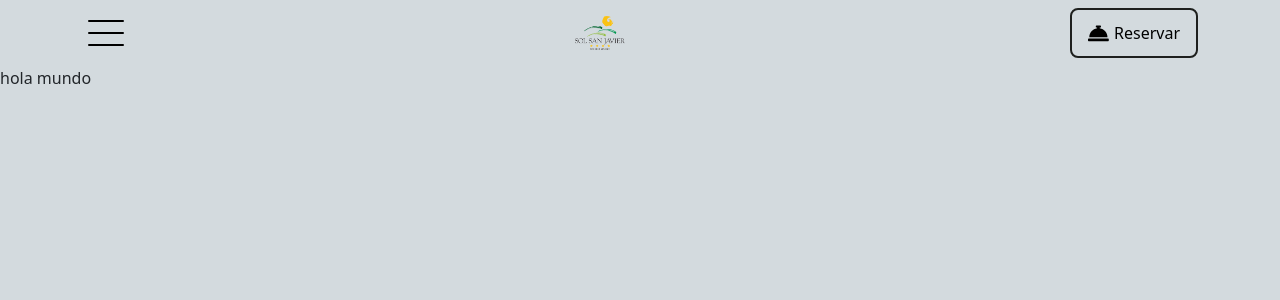
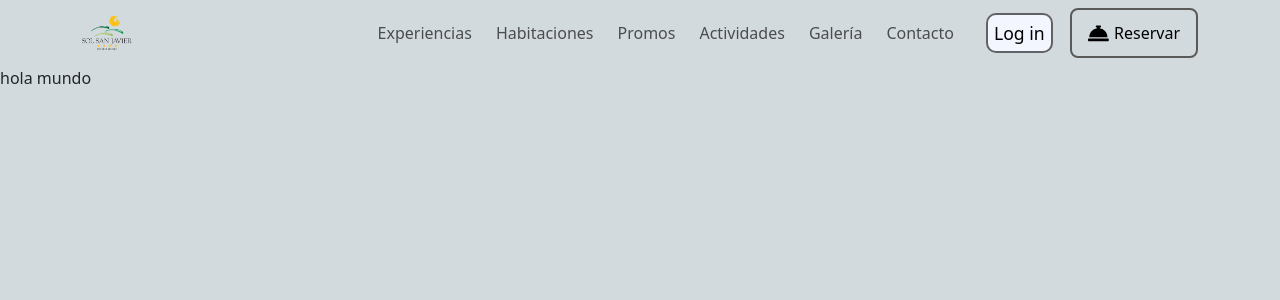
Before and after one commit to leorecalde/proyectoHotelSolDeSanJavierFront, a React (Vite) app: page / in a window 1280 px wide. Shown: the top 300 px of the page. Built offline with nearby package versions, Linux system fonts and the light colour scheme.

Commit message:
💫 [FEAT] navbar adaptado para versiones desktop

```diff
--- a/src/components/BtnLogin/BtnLogin.jsx
+++ b/src/components/BtnLogin/BtnLogin.jsx
@@ -2,7 +2,9 @@ import style from "./BtnLogin.module.css";
 const BtnLogin = () => {
   return (
     <>
-      <button className={`mt-2 ${style.btn_login} `}>Log in</button>
+      <button className={`mt-2 ms-lg-3 mt-lg-0 ${style.btn_login} `}>
+        Log in
+      </button>
     </>
   );
 };
--- a/src/components/BtnLogin/BtnLogin.module.css
+++ b/src/components/BtnLogin/BtnLogin.module.css
@@ -1,7 +1,13 @@
 
 .btn_login{
-    background-color: #f0f8ff;
-    border: 1px solid #000;
+    background-color: var(--color-light-secondary);
+    border: 2px solid rgba(0, 0, 0, 0.6);
     border-radius: 10px;
     font-size: 1.1rem;
+    transition: all .3s ease;
+
+    &:hover{
+        background-color: rgba(244, 246, 255, .5);
+        transition: all .3s ease;
+    }
 }
--- a/src/components/BtnReservation/BtnReservation.module.css
+++ b/src/components/BtnReservation/BtnReservation.module.css
@@ -1,8 +1,15 @@
 
 .btnReservationContainer{
-    border: 2px solid var(--color-primary-dark);
+    border: 2px solid rgba(60, 61, 55, 0.8);
     border-radius: 8px;
     padding: 10px;
+    transition: all .3s ease;
+    cursor: pointer;
+
+    &:hover{
+        background-color: rgba(244, 246, 255, .2);
+        transition: all .3s ease;
+    }
 }
 .btnReservation{
     display: flex;
--- a/src/components/common/Navbar/NavbarComponent.jsx
+++ b/src/components/common/Navbar/NavbarComponent.jsx
@@ -2,15 +2,37 @@ import Container from "react-bootstrap/Container";
 import style from "./NavbarComponent.module.css";
 import BtnReservation from "../../BtnReservation/BtnReservation";
 import logo from "../../../assets/logo.png";
-import { useState } from "react";
+import { useEffect, useState } from "react";
 import BtnLogin from "../../BtnLogin/BtnLogin";
 
 const NavbarComponent = () => {
   const [menuIsActive, setMenuIsActive] = useState(false);
+  const [widthWindowState, setWidthWindowState] = useState(window.innerWidth);
+  const [currentLink, setCurrentLink] = useState(
+    sessionStorage.getItem("currentLink") || "home"
+  );
 
+  const handleResizeWindow = () => {
+    let newWidth = window.innerWidth;
+    setWidthWindowState(newWidth);
+  };
+  const handleLink = (currentLinkParam) => {
+    sessionStorage.setItem("currentLink", currentLinkParam);
+    setCurrentLink(sessionStorage.getItem("currentLink"));
+    setMenuIsActive(!menuIsActive);
+  };
   const toggleMenu = () => {
     setMenuIsActive(!menuIsActive);
   };
+
+  useEffect(() => {
+    window.addEventListener("resize", handleResizeWindow);
+
+    return () => {
+      window.removeEventListener("resize", handleResizeWindow);
+    };
+  }, [widthWindowState]);
+
   return (
     <nav className={`navbar navbar-expand-lg ${style.navbar}`}>
       <Container>
@@ -32,39 +54,102 @@ const NavbarComponent = () => {
           </a>
         </div>
 
-        <BtnReservation />
+        {widthWindowState < 992 && <BtnReservation />}
 
         <div
           className={` ${style.collapse_navbar} ${
             menuIsActive ? style.navbar_collapse_active : ""
           } `}
         >
-          <ul className="navbar-nav m-auto text-center">
-            <li className="nav-item">
-              <a className="nav-link active" href="#">
+          <ul className="navbar-nav text-center">
+            <li
+              className="nav-item"
+              onClick={() => {
+                handleLink("experiencias");
+              }}
+            >
+              <a
+                className={`nav-link ${style.navbar_link} ${
+                  currentLink === "experiencias" && style.active
+                } `}
+              >
                 Experiencias
               </a>
             </li>
-            <li className="nav-item">
-              <a className="nav-link" href="#">
+            <li
+              className="nav-item"
+              onClick={() => {
+                handleLink("habitaciones");
+              }}
+            >
+              <a
+                className={`nav-link ${style.navbar_link} ${
+                  currentLink === "habitaciones" && style.active
+                } `}
+              >
                 Habitaciones
               </a>
             </li>
-            <li className="nav-item">
-              <a className="nav-link">Promo</a>
+            <li
+              className="nav-item"
+              onClick={() => {
+                handleLink("promos");
+              }}
+            >
+              <a
+                className={`nav-link ${style.navbar_link} ${
+                  currentLink === "promos" && style.active
+                } `}
+              >
+                Promos
+              </a>
             </li>
-            <li className="nav-item">
-              <a className="nav-link">Actividades</a>
+            <li
+              className="nav-item"
+              onClick={() => {
+                handleLink("actividades");
+              }}
+            >
+              <a
+                className={`nav-link ${style.navbar_link} ${
+                  currentLink === "actividades" && style.active
+                }`}
+              >
+                Actividades
+              </a>
             </li>
-            <li className="nav-item">
-              <a className="nav-link">Galería</a>
+            <li
+              className="nav-item"
+              onClick={() => {
+                handleLink("galeria");
+              }}
+            >
+              <a
+                className={`nav-link ${style.navbar_link} ${
+                  currentLink === "galeria" && style.active
+                }`}
+              >
+                Galería
+              </a>
             </li>
-            <li className="nav-item">
-              <a className="nav-link">Contacto</a>
+            <li
+              className="nav-item"
+              onClick={() => {
+                handleLink("contacto");
+              }}
+            >
+              <a
+                className={`nav-link ${style.navbar_link} ${
+                  currentLink === "contacto" && style.active
+                } `}
+              >
+                Contacto
+              </a>
             </li>
             <BtnLogin />
           </ul>
         </div>
+        {widthWindowState >= 992 && <BtnReservation />}
       </Container>
     </nav>
   );
--- a/src/components/common/Navbar/NavbarComponent.module.css
+++ b/src/components/common/Navbar/NavbarComponent.module.css
@@ -80,11 +80,39 @@
     }
 }
 
-/**
- * ----------------------------------------
+.navbar_link{
+    position: relative;
+    cursor: pointer;
+
+
+    &::after{
+        content: '';
+        margin: 0;
+        padding: 0;
+        position: absolute;
+        background-color: rgba(0, 0, 0, 0.4);
+        height: 2px;
+        width: 0%;
+        left: 50%;
+        transform: translate(-50%);
+        bottom: 0px;
+        transform-origin: center;
+        transition: all .2s ease-in;
+    }
+    &:hover::after{
+        animation: stretch .4s forwards;
+        transition: all .2s ease-in;
+    }
+
+    &.active::after{
+        animation: stretch .4s forwards;
+        background-color: var(--color-secondary-dark);
+    }
+}
+
+ /* * ----------------------------------------
  * animation slide-fwd-br
- * ----------------------------------------
- **/
+ * ---------------------------------------- */
 
  @-webkit-keyframes slide-fwd-br-active {
     0% {
@@ -111,3 +139,31 @@
         display: none;
     }
   }
+
+  @keyframes stretch {
+    0% {
+      width: 0; /* Inicia desde 0 */
+    }
+    100% {
+      width: 70%; /* Se estira al 100% del contenedor */
+    }
+  }
+
+@media (min-width: 992px) {
+    .btn_toggle{
+        display: none;
+    }
+    .collapse_navbar{
+        width: auto;
+        height: auto;
+        margin-left: auto;
+        margin-right: 1.1rem;
+        position: static;
+        display: flex;
+        animation: none;
+        background-color: transparent;
+    }
+    .navbar_link{
+        margin-right: 8px;
+    }
+}
--- a/src/styles/global.css
+++ b/src/styles/global.css
@@ -4,6 +4,7 @@
     --color-bg-light: #d3dade;
     --color-accent: #00652F;
     --color-light: #ECDFCC;
+    --color-light-secondary: #F4F6FF;
   }
 
   body{
```
